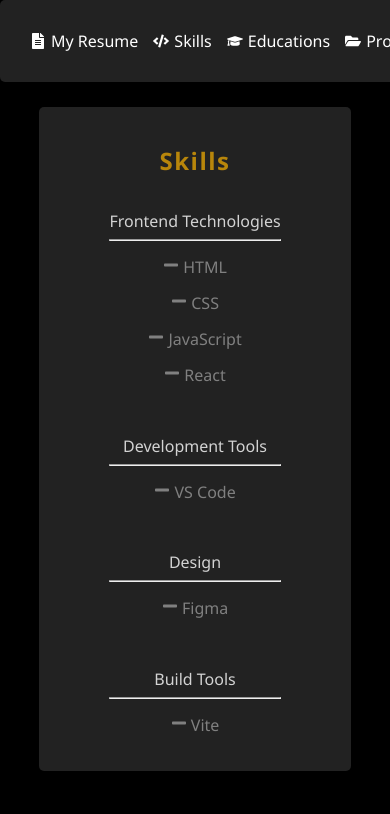
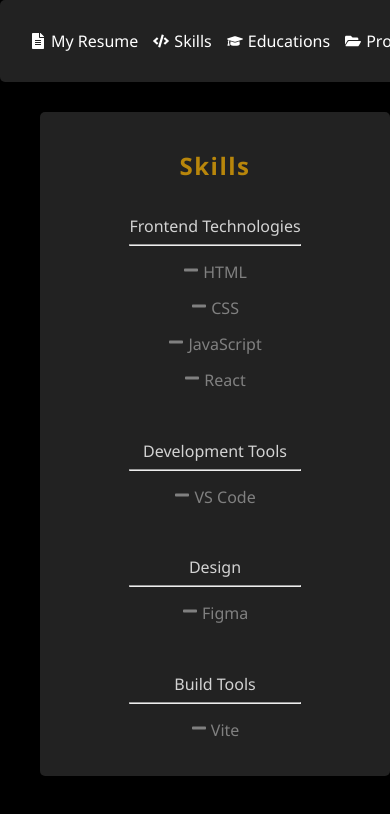
Before and after one commit to selimyay00/portfolio-website, a React (Vite) app: page /portfolio-website/skills in a window 390 px wide. Shown: the top 814 px of the page. Built offline with nearby package versions, Linux system fonts and the light colour scheme.

Commit message:
optimized the styling of container div

```diff
--- a/src/components/pages/Intro/intro.css
+++ b/src/components/pages/Intro/intro.css
@@ -10,6 +10,13 @@
     justify-content: center;
     align-items: center;
     line-height: 1.2;
+}
+
+@media (max-width: 520px) {
+    .container {
+        min-width: 350px;
+        margin: 30px 30px 30px 40px;
+    }
 }
 
 .container > img {
```
